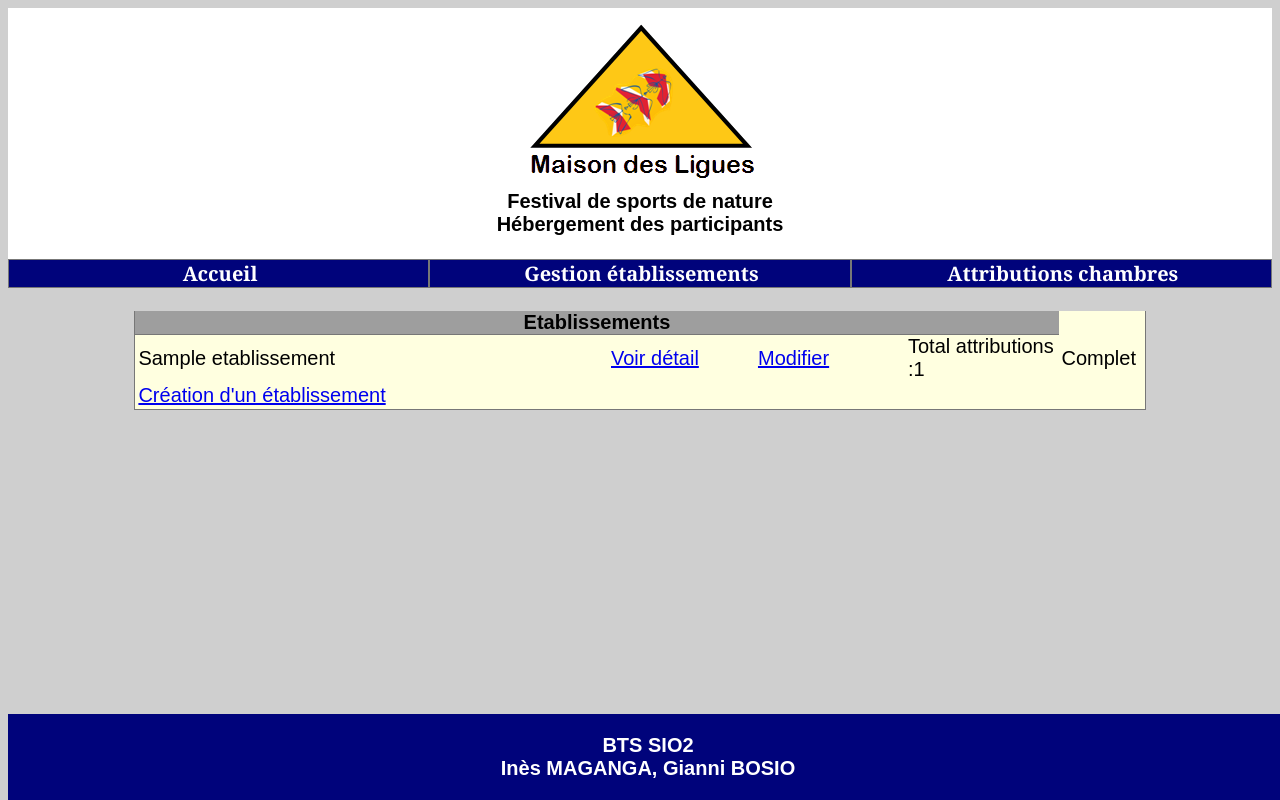
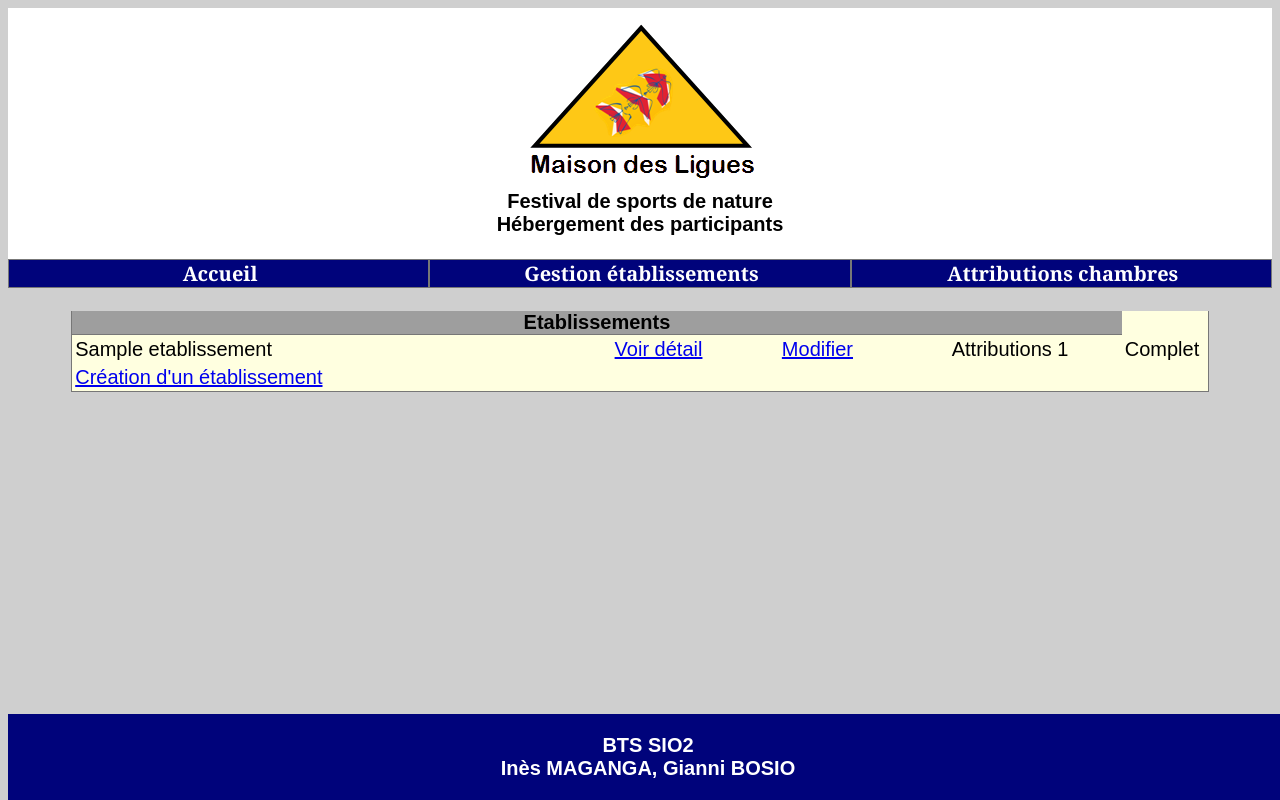
Before and after one commit to GianniB77/PPE3, a PHP site: page /listeEtablissements.php in a window 1280 px wide. Run offline with PHP 8.4, Linux system fonts and the light colour scheme; tables that the repository leaves empty hold one stand-in row (values such as "Sample post"); grey boxes are pictures that could not be loaded.

Commit message:
Update listeEtablissements.php
Nyas

```diff
--- a/AppliFestival (PDO)/listeEtablissements.php
+++ b/AppliFestival (PDO)/listeEtablissements.php
@@ -27,7 +27,7 @@ if (!selectBase($connexion))
 
 
 echo "
-<table width='80%' cellspacing='0' cellpadding='0' align='center'
+<table width='90%' cellspacing='0' cellpadding='0' align='center'
 class='tabNonQuadrille'>
    <tr class='enTeteTabNonQuad'>
       <td colspan='4'>Etablissements</td>
@@ -50,7 +50,7 @@ class='tabNonQuadrille'>
       echo "<a href='modificationEtablissement.php?action=demanderModifEtab&amp;id=".$id."'>";
       echo "Modifier</a></td>";
       $attrib = obtenirNbOccup($connexion,$id);
-      echo "<td width='16%'>Total attributions :".$attrib."</td>";
+      echo "<td width='16%'>Attributions ".$attrib."</td>";
       $req=obtenirReqEtablissementsAyantChambresAttribuées();
       $rsEtab=$connexion->query($req);
       $lgEtab=$rsEtab->fetchALL(PDO::FETCH_ASSOC);
```
